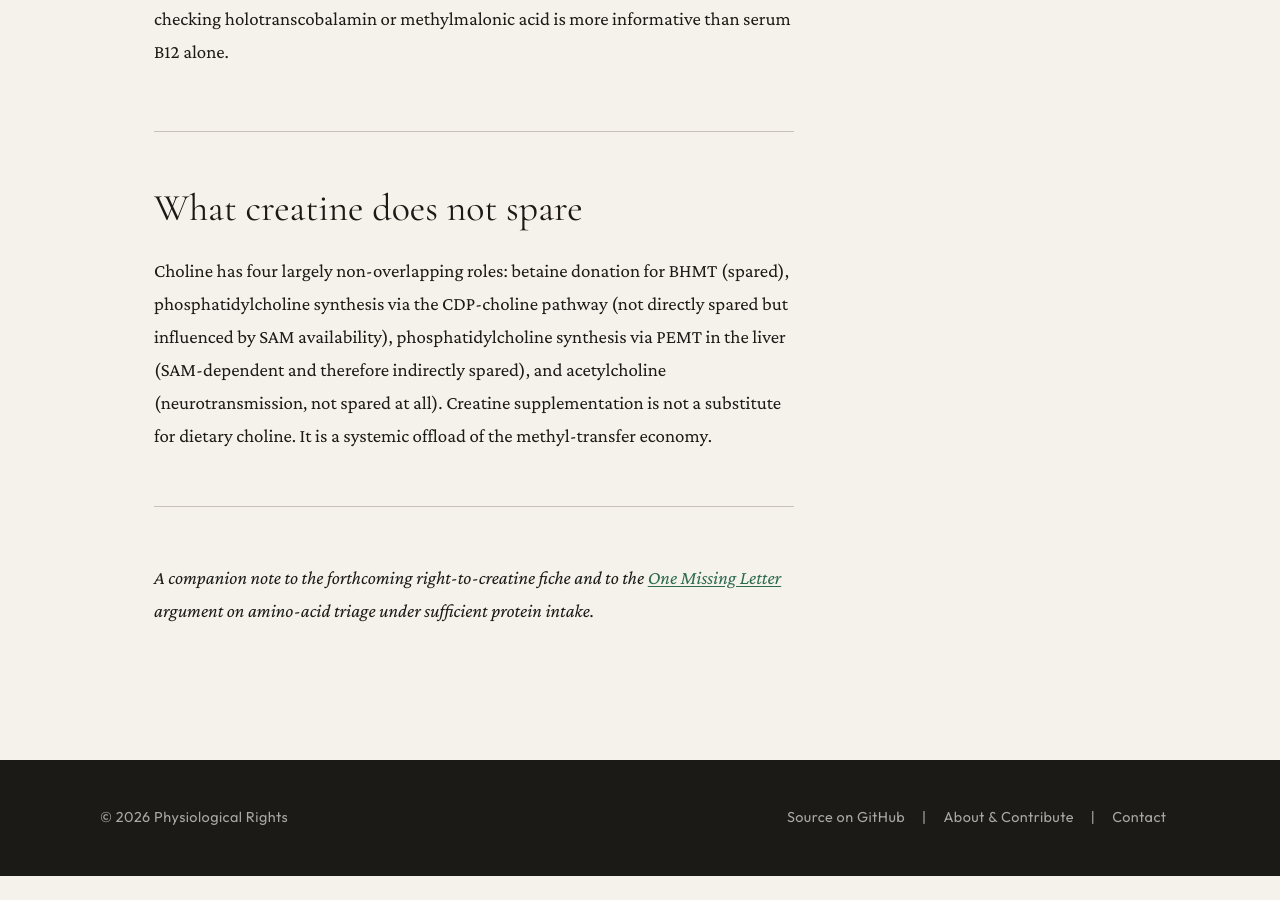
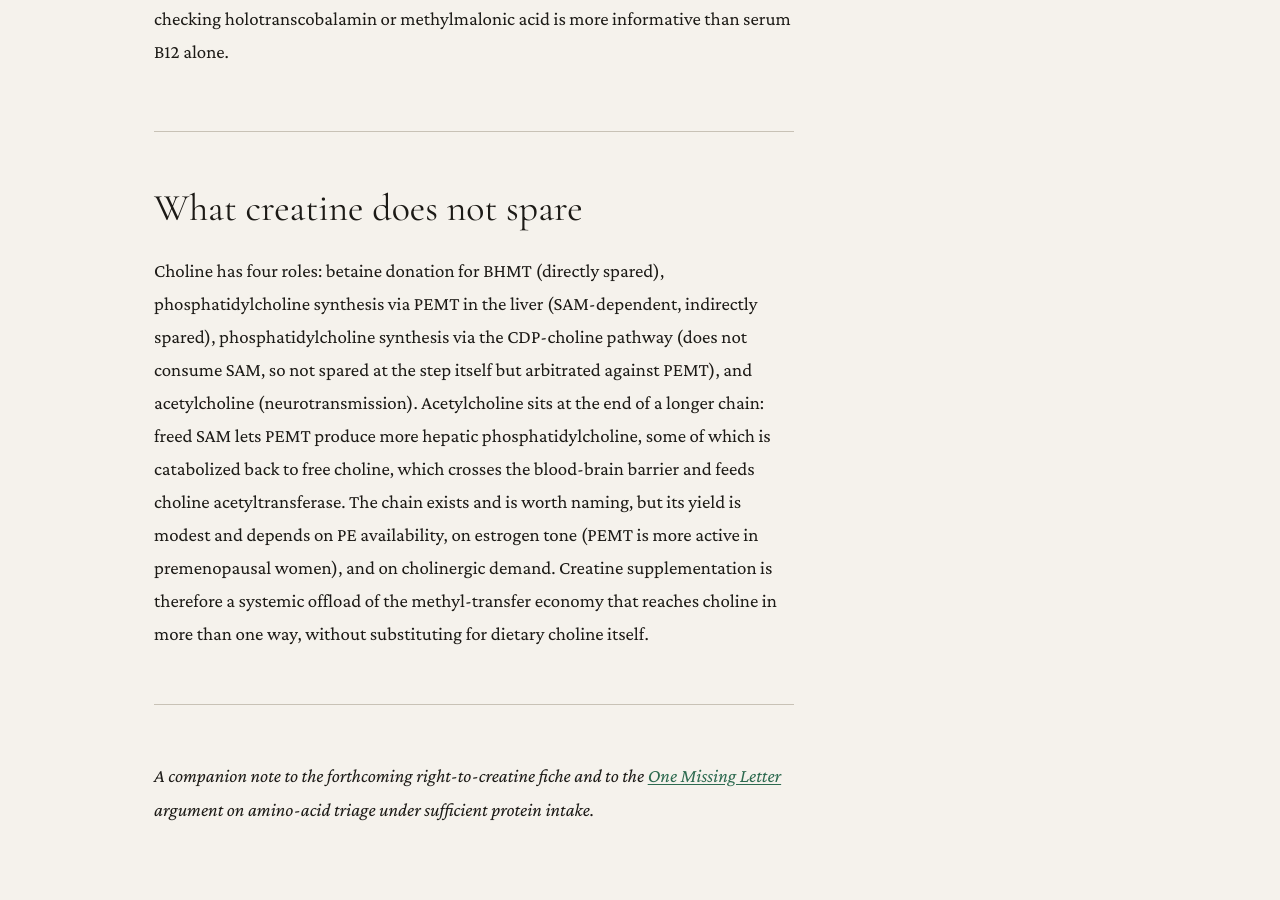
Before and after one commit to PerigGouanvic/physiological-rights, a Jekyll site: the page built from _did-you-know/creatine-methylation-budget.md, in a window 1280 px wide and 900 px high, scrolled down 1566 px. Built offline with Jekyll 4.4.1, drawn with Linux system fonts in a browser that asks for light colours; before the commit the page ends 2442 px from its top, so only the background shows below that.

Commit message:
edit(did-you-know/creatine): temper the acetylcholine claim, name the indirect chain

```diff
--- a/_did-you-know/creatine-methylation-budget.md
+++ b/_did-you-know/creatine-methylation-budget.md
@@ -31,7 +31,7 @@ The sparing effect assumes adequate B12 and folate. If either is limiting, the a
 
 ## What creatine does not spare
 
-Choline has four largely non-overlapping roles: betaine donation for BHMT (spared), phosphatidylcholine synthesis via the CDP-choline pathway (not directly spared but influenced by SAM availability), phosphatidylcholine synthesis via PEMT in the liver (SAM-dependent and therefore indirectly spared), and acetylcholine (neurotransmission, not spared at all). Creatine supplementation is not a substitute for dietary choline. It is a systemic offload of the methyl-transfer economy.
+Choline has four roles: betaine donation for BHMT (directly spared), phosphatidylcholine synthesis via PEMT in the liver (SAM-dependent, indirectly spared), phosphatidylcholine synthesis via the CDP-choline pathway (does not consume SAM, so not spared at the step itself but arbitrated against PEMT), and acetylcholine (neurotransmission). Acetylcholine sits at the end of a longer chain: freed SAM lets PEMT produce more hepatic phosphatidylcholine, some of which is catabolized back to free choline, which crosses the blood-brain barrier and feeds choline acetyltransferase. The chain exists and is worth naming, but its yield is modest and depends on PE availability, on estrogen tone (PEMT is more active in premenopausal women), and on cholinergic demand. Creatine supplementation is therefore a systemic offload of the methyl-transfer economy that reaches choline in more than one way, without substituting for dietary choline itself.
 
 ---
 
```
